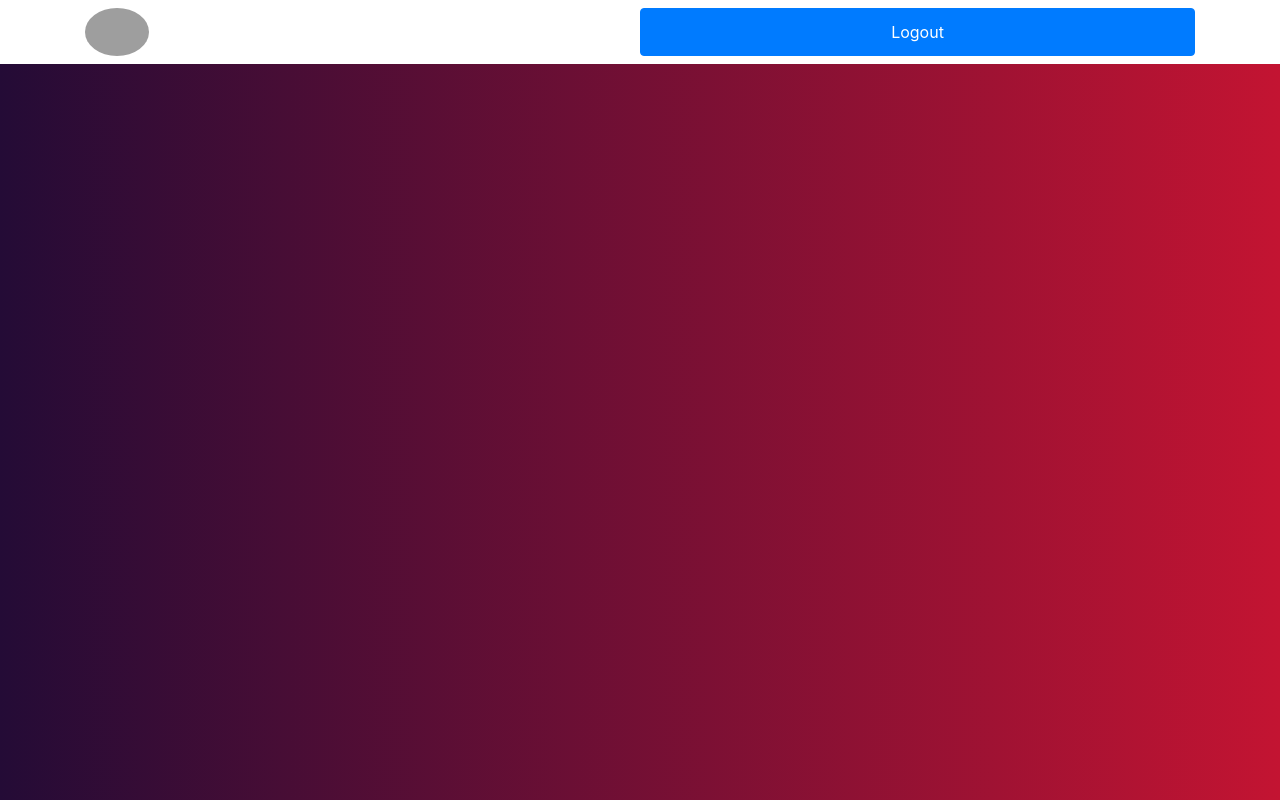
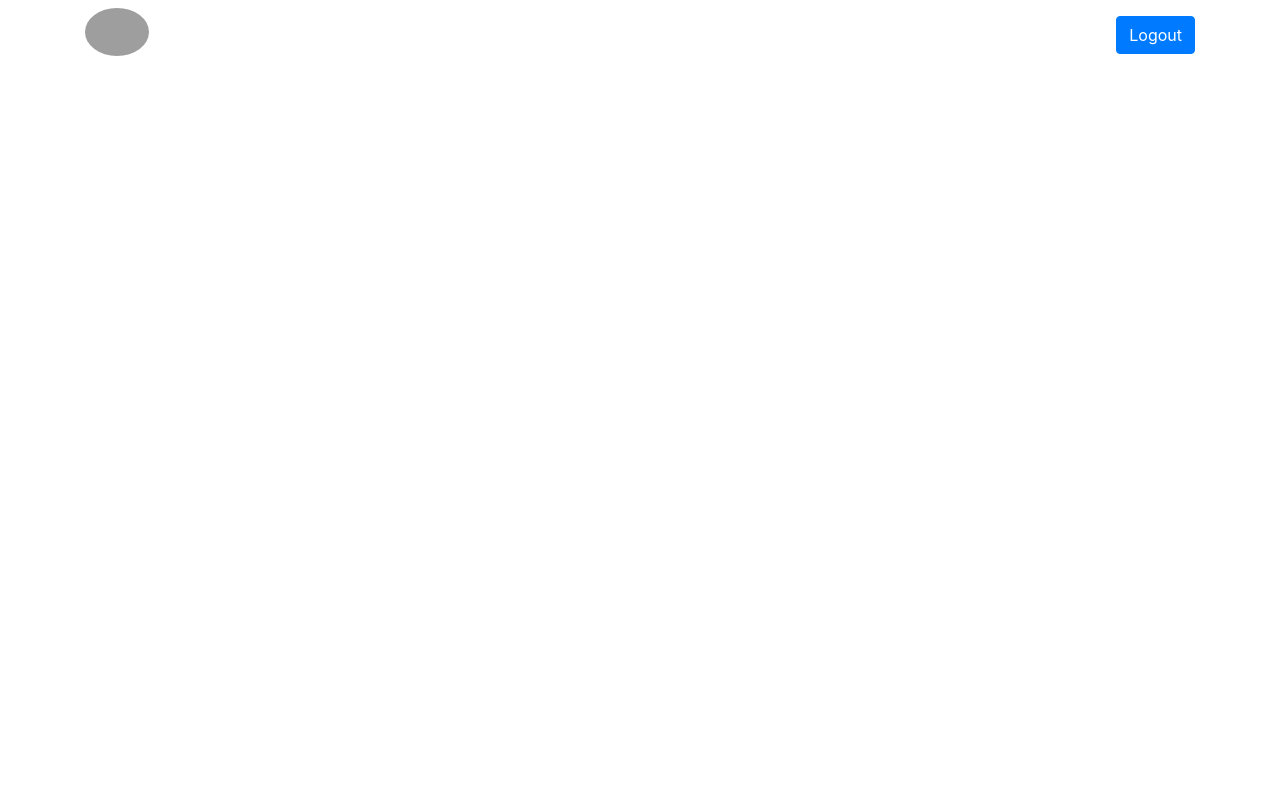
Before and after one commit to jgarciagonj97/mondedero_app, a React (Create React App) app: page /monedero in a window 1280 px wide. Built offline with nearby package versions, Linux system fonts and the light colour scheme; sample sign-in values are in the browser's storage; grey boxes are pictures that could not be loaded.

Commit message:
Acceso a aplicación "controlado".

```diff
--- a/src/App.js
+++ b/src/App.js
@@ -11,6 +11,7 @@ function App() {
       <Switch>
         <Route exact path="/" component={Home} />
         <Route exact path="/monedero" component={Monedero} />
+        {/* Aquí voy a hacer el redirigir a Home si no tenemos token el localStorage (if(no hay objeto){Redirect to="/"} */}
         <Redirect from="**" to="/" />
       </Switch>
     </>
--- a/src/components/Home/Home.js
+++ b/src/components/Home/Home.js
@@ -1,19 +1,30 @@
-import React, { useState } from "react";
+import React, { useEffect, useState } from "react";
+import { useHistory } from "react-router-dom";
 import "./styles.css";
 
 const HomePage = () => {
 
+    useEffect(() => {
+        const logeado = localStorage.getItem('token');
+        if (logeado) {
+            history.push("/monedero");
+        }
+    });
+
     const [email, setEmail] = useState("");
     const [password, setPassword] = useState("");
 
+    const history = useHistory();
     function handleSubmit(e) {
         e.preventDefault();
         setEmail("");
         setPassword("");
+        localStorage.setItem("token", `${email}: ${password}`);
+        history.push("/monedero");
     };
 
     return (
-        <div className="card">
+        <div className="card shadow p-3 mb-5 bg-white rounded">
             <div className="card-body">
                 <div className="titulo">
                     <h3>LOG-IN</h3>
--- a/src/components/Home/styles.css
+++ b/src/components/Home/styles.css
@@ -16,8 +16,8 @@ body{
     margin: 10% auto;
 }
 
-.titulo h3{
-    margin: 0 30%;
+.card-body{
+    text-align: center;
 }
 
 .formulario{
--- /dev/null
+++ b/src/components/Logout/logout.js
@@ -0,0 +1,23 @@
+import React from "react";
+import "./styles.css";
+import { useHistory, useState } from "react-router-dom";
+
+
+const Logout = () => {
+
+    const history = useHistory();
+    const handleClick = () => {
+        localStorage.removeItem('token');
+        history.push("/");
+    }
+
+    return (
+        <div>
+            <button className="btn btn-small btn-primary logout" onClick={handleClick}>
+                Logout
+            </button>
+        </div>
+    );
+};
+
+export default Logout;
--- /dev/null
+++ b/src/components/Logout/styles.css
@@ -0,0 +1,13 @@
+.btn{
+    margin: 1em 0;
+    width: 100%;
+}
+
+.logout{
+  text-decoration: none;
+  color: white;
+}
+
+.logout:hover{
+  color: white;
+}
--- a/src/components/Monedero/Monedero.js
+++ b/src/components/Monedero/Monedero.js
@@ -1,10 +1,22 @@
 import React from "react";
 import "./styles.css";
-// import { useHistory } from "react-router-dom";
+import { useHistory, useState } from "react-router-dom";
 import Navbar from "../Navbar/Navbar";
 
+// componentDidMount(){
+//     const logeado = localStorage.getItem('token');
+//     if (!logeado) {
+//         useHistory().push("/");
+//     }
+// };
 
 const Monedero = () => {
+
+    const logeado = window.localStorage.getItem('token');
+    const history = useHistory();
+    if (!logeado) {
+        history.push("/");
+    }
 
     return (
         <>
--- a/src/components/Monedero/styles.css
+++ b/src/components/Monedero/styles.css
@@ -0,0 +1,3 @@
+body{
+    background: white;
+}
--- a/src/components/Navbar/Navbar.js
+++ b/src/components/Navbar/Navbar.js
@@ -1,6 +1,7 @@
 import React from "react";
 import "./styles.css";
 import { Link } from "react-router-dom";
+import Logout from "../Logout/logout";
 
 const NavBar = () => {
     return (
@@ -10,11 +11,7 @@ const NavBar = () => {
                     <Link to="/">
                         <img src="https://media.istockphoto.com/vectors/hands-with-devices-website-virtual-wallet-blockchain-transfer-vector-id993630996?k=6&m=993630996&s=170667a&w=0&h=nStjyRHUPXxRfrKD01MJYXiDBBvgJLujWsbvrVXyMaY=" alt="guidesmiths_logo" className="image" />
                     </Link>
-                    <button className="btn btn-small btn-primary">
-                        <Link to="/" className="logout">
-                            Logout
-                        </Link>
-                    </button>
+                    <Logout />
                 </nav>
             </nav>
         </div>
--- a/src/components/Navbar/styles.css
+++ b/src/components/Navbar/styles.css
@@ -17,20 +17,6 @@
   border-radius: 50%;
 }
 
-.container .btn{
-    margin: 0.5em 0;
-}
-
-.logout{
-  text-decoration: none;
-  color: white;
-}
-
-.logout:hover{
-  color: white;
-}
-
-
 @media (max-width: 800px) {
   .container {
     justify-content: center;
```
